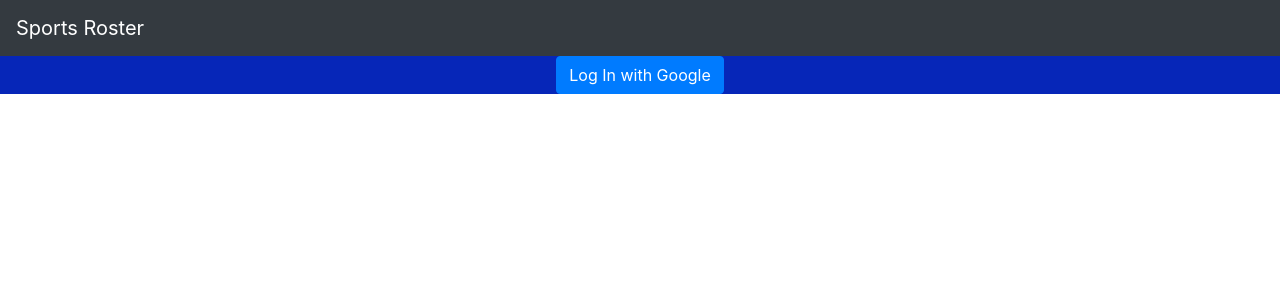
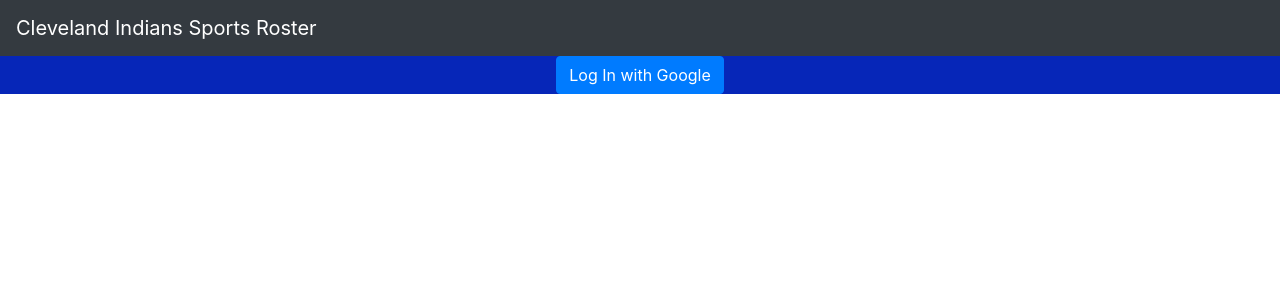
Before and after one commit to John-Ryan-Johnson/sport-roster, a React (Create React App) app: page / in a window 1280 px wide. Shown: the top 300 px of the page. Built offline with nearby package versions, Linux system fonts and the light colour scheme; no server answers.

Commit message:
delete works

```diff
--- a/src/App/App.scss
+++ b/src/App/App.scss
@@ -1,5 +1,6 @@
 .App {
   text-align: center;
+  background-color: rgb(6, 38, 184);
 }
 
 .App-logo {
--- a/src/components/MyNavbar/MyNavbar.js
+++ b/src/components/MyNavbar/MyNavbar.js
@@ -19,7 +19,7 @@
     return (
       <div className="MyNavbar">
         <nav className="navbar navbar-expand-lg navbar-dark bg-dark">
-          <span className="navbar-brand" href="#">Sports Roster</span>
+          <span className="navbar-brand" href="#">Cleveland Indians Sports Roster</span>
           <button className="navbar-toggler" type="button" data-toggle="collapse" data-target="#navbarTogglerDemo02" aria-controls="navbarTogglerDemo02" aria-expanded="false" aria-label="Toggle navigation">
             <span className="navbar-toggler-icon"></span>
           </button>
```
